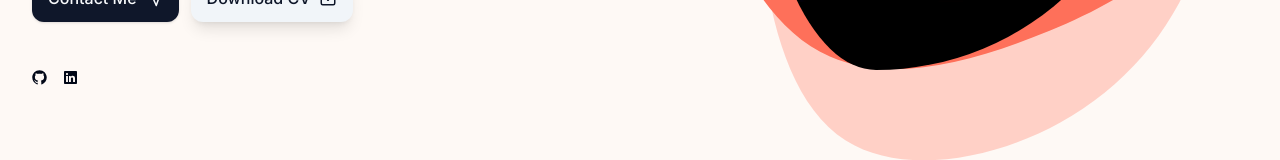
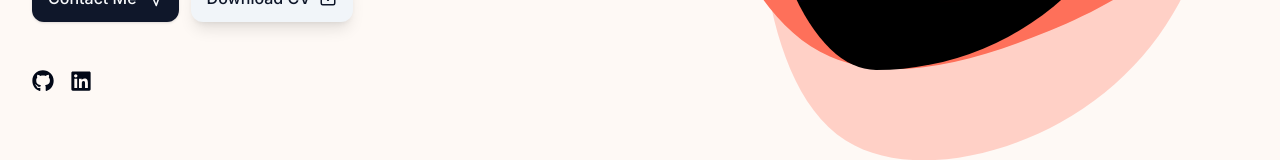
Before and after one commit to bchussid/portfolio, a Next.js app: page / in a window 1280 px wide. Shown: the part 540-700 px from the top of the page. Built offline with nearby package versions, Linux system fonts and the light colour scheme.

Commit message:
add/react-icons to project

```diff
--- a/package.json
+++ b/package.json
@@ -23,6 +23,7 @@
     "next-themes": "^0.2.1",
     "react": "^18",
     "react-dom": "^18",
+    "react-icons": "^5.0.1",
     "tailwind-merge": "^2.2.1",
     "tailwindcss-animate": "^1.0.7"
   },
--- a/src/components/Socials.tsx
+++ b/src/components/Socials.tsx
@@ -1,15 +1,14 @@
 "use client";
-
-import { GitHubLogoIcon, LinkedInLogoIcon } from "@radix-ui/react-icons";
+import { FaGithub, FaLinkedin } from "react-icons/fa";
 import Link from "next/link";
 
 const icons = [
   {
-    icon: <GitHubLogoIcon />,
+    icon: <FaGithub />,
     path: "https://github.com/bchussid",
   },
   {
-    icon: <LinkedInLogoIcon />,
+    icon: <FaLinkedin />,
     path: "https://www.linkedin.com/in/ben-chussid/",
   },
 ];
```
Also changed, not shown: 1 other file (tests, documents, lock files or other folders).
